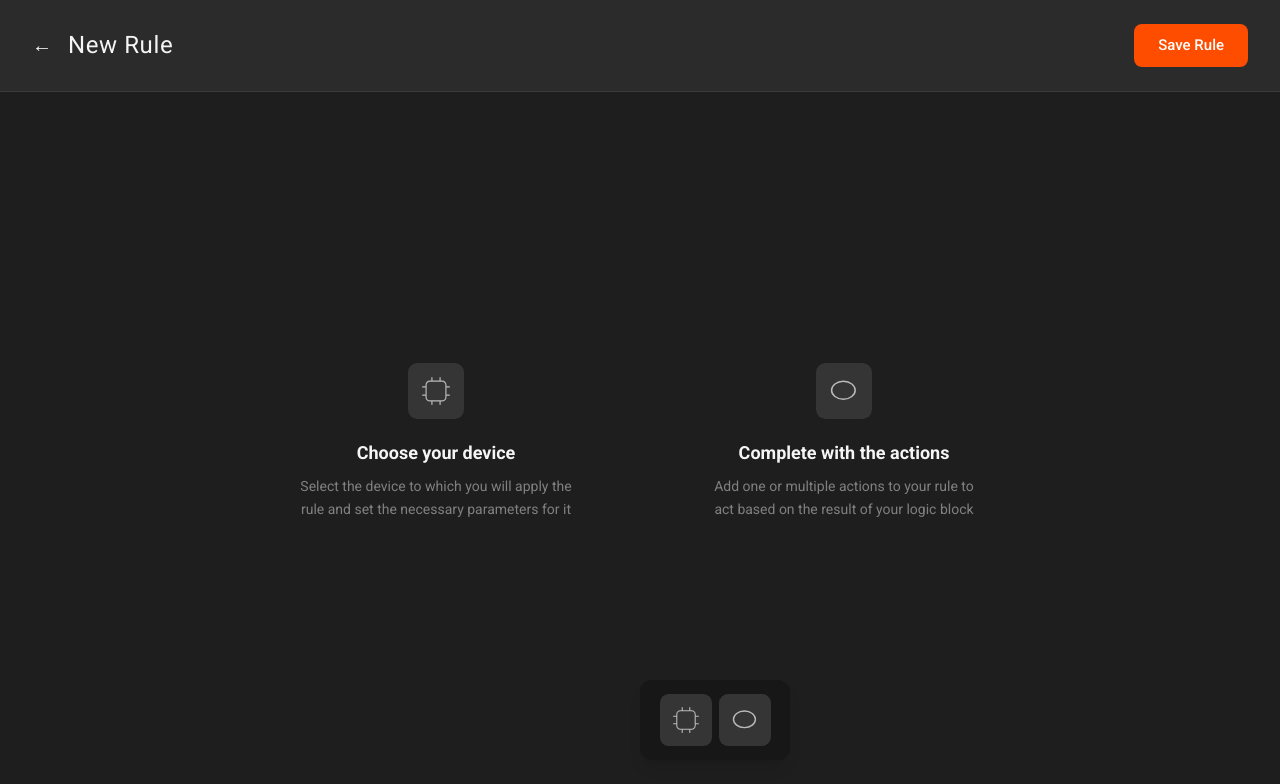
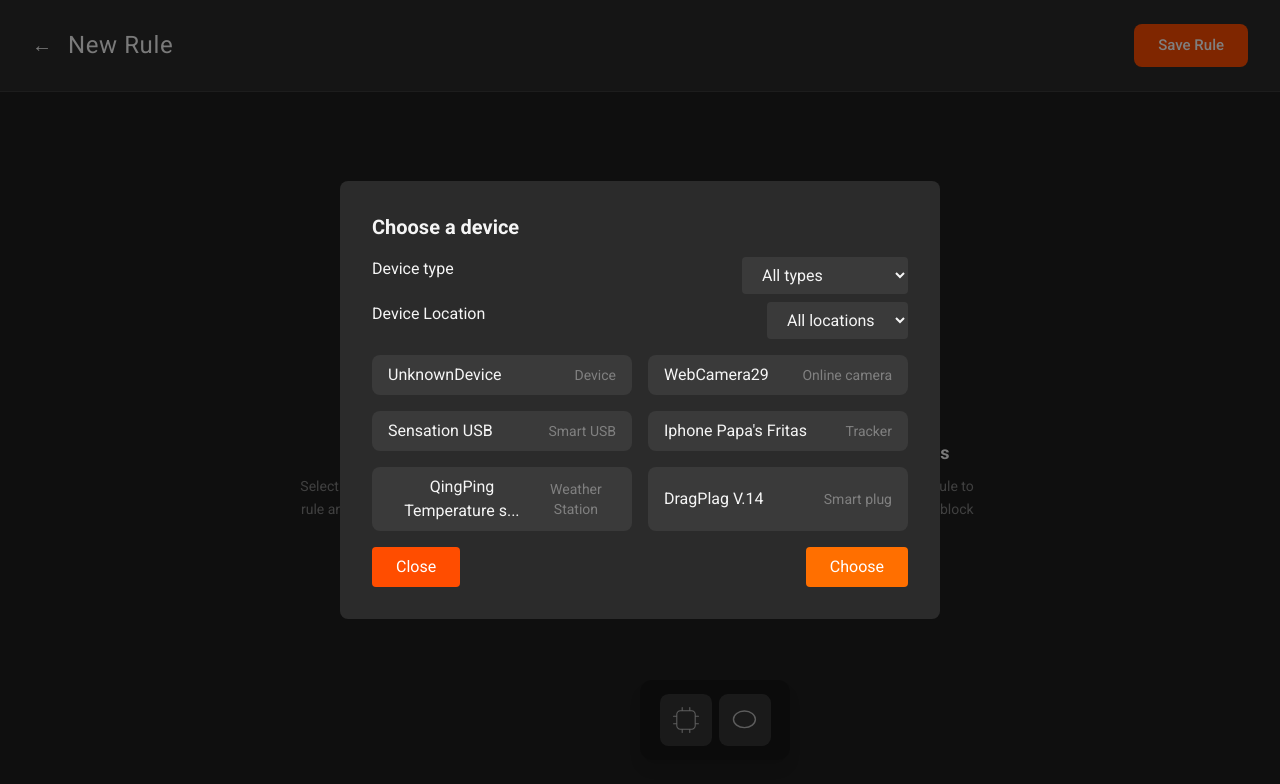
Before and after one commit to AikenOZ/hakaton_turbo, a React (Vite) app in the folder hakaton_turbo/: page /add-rule in a window 1280 px wide. Both pictures are taken after a click on the element 685 px from the left and 719 px from the top of the page. Shown: the top 784 px of the page. Built offline with nearby package versions, Linux system fonts and the light colour scheme.

Commit message:
ModalWindowDevice

```diff
--- /dev/null
+++ b/hakaton_turbo/src/pages/DashBoard/ActionModal.jsx
@@ -0,0 +1,23 @@
+import React from 'react';
+
+const ActionModal = ({ isOpen, onClose }) => {
+    if (!isOpen) return null;
+
+    return (
+        <div className="modal-overlay" onClick={onClose}>
+            <div
+                className="modal-container"
+                onClick={(e) => e.stopPropagation()} // Остановка всплытия клика
+            >
+                <h3 className="modal-title">Complete Actions</h3>
+                <p className="modal-subtitle">Add actions for your rule.</p>
+                {/* Добавьте контент для действий */}
+                <button className="btn-close" onClick={onClose}>
+                    Close
+                </button>
+            </div>
+        </div>
+    );
+};
+
+export default ActionModal;
--- a/hakaton_turbo/src/pages/add_rule.jsx
+++ b/hakaton_turbo/src/pages/add_rule.jsx
@@ -1,13 +1,132 @@
-// AddRule.jsx
-import React from 'react';
+import React, { useState } from 'react';
 import { useNavigate } from 'react-router-dom';
 import { motion } from 'framer-motion';
 
 import deviceNotif from '@/assets/Device Notif.svg';
 import actionButton from '@/assets/actionbutton.svg';
 
+// Модальное окно для выбора устройства
+const DeviceModal = ({ isOpen, onClose }) => {
+  if (!isOpen) return null;
+
+  const devices = [
+    { name: 'UnknownDevice', type: 'Device' },
+    { name: 'WebCamera29', type: 'Online camera' },
+    { name: 'Sensation USB', type: 'Smart USB' },
+    { name: 'Iphone Papa\'s Fritas', type: 'Tracker' },
+    { name: 'QingPing Temperature s...', type: 'Weather Station' },
+    { name: 'DragPlag V.14', type: 'Smart plug' },
+  ];
+
+  const [selectedDevice, setSelectedDevice] = useState(null);
+  const [deviceType, setDeviceType] = useState('All types');
+  const [deviceLocation, setDeviceLocation] = useState('All locations');
+
+  const handleDeviceSelect = (device) => {
+    setSelectedDevice(device);
+  };
+
+  return (
+    <div className="fixed inset-0 bg-black bg-opacity-50 flex justify-center items-center z-50">
+      <div className="bg-[#2B2B2B] p-8 rounded-lg w-[600px]">
+        <h3 className="text-[#F5F5F5] text-xl font-semibold mb-4">Choose a device</h3>
+
+        <div className="mb-4">
+          <div className="flex justify-between mb-2">
+            <label className="text-[#F5F5F5]">Device type</label>
+            <select
+              className="bg-[#3A3A3A] text-[#F5F5F5] px-4 py-2 rounded"
+              value={deviceType}
+              onChange={(e) => setDeviceType(e.target.value)}
+            >
+              <option>All types</option>
+              <option>Device</option>
+              <option>Online camera</option>
+              <option>Smart USB</option>
+              <option>Tracker</option>
+              <option>Weather Station</option>
+              <option>Smart plug</option>
+            </select>
+          </div>
+          <div className="flex justify-between">
+            <label className="text-[#F5F5F5]">Device Location</label>
+            <select
+              className="bg-[#3A3A3A] text-[#F5F5F5] px-4 py-2 rounded"
+              value={deviceLocation}
+              onChange={(e) => setDeviceLocation(e.target.value)}
+            >
+              <option>All locations</option>
+              <option>Living Room</option>
+              <option>Office</option>
+              <option>Kitchen</option>
+            </select>
+          </div>
+        </div>
+
+        <div className="grid grid-cols-2 gap-4 mb-4">
+          {devices
+            .filter((device) =>
+              deviceType === 'All types' || device.type === deviceType
+            )
+            .map((device) => (
+              <button
+                key={device.name}
+                onClick={() => handleDeviceSelect(device)}
+                className={`flex items-center justify-between px-4 py-2 bg-[#3A3A3A] rounded-lg ${selectedDevice === device ? 'border-2 border-orange-500' : ''
+                  }`}
+              >
+                <span className="text-[#F5F5F5]">{device.name}</span>
+                <span className="text-[#808080] text-sm">{device.type}</span>
+              </button>
+            ))}
+        </div>
+
+        <div className="flex justify-between items-center mt-4">
+          <button
+            onClick={onClose}
+            className="bg-[#FF4D00] text-white px-6 py-2 rounded"
+          >
+            Close
+          </button>
+          <button
+            onClick={() => {
+              if (selectedDevice) {
+                alert(`Device ${selectedDevice.name} selected`);
+              }
+            }}
+            className="bg-[#FF6F00] text-white px-6 py-2 rounded"
+          >
+            Choose
+          </button>
+        </div>
+      </div>
+    </div>
+  );
+};
+
+// Модальное окно для добавления действий
+const ActionModal = ({ isOpen, onClose }) => {
+  if (!isOpen) return null;
+
+  return (
+    <div className="fixed inset-0 bg-black bg-opacity-50 flex justify-center items-center z-50">
+      <div className="bg-[#2B2B2B] p-8 rounded-lg w-[600px]">
+        <h3 className="text-[#F5F5F5] text-xl font-semibold mb-4">Complete with the actions</h3>
+        {/* Здесь будет содержимое модалки для добавления действий */}
+        <button onClick={onClose} className="text-white bg-red-500 px-4 py-2 rounded">
+          Close
+        </button>
+      </div>
+    </div>
+  );
+};
+
 function AddRule() {
   const navigate = useNavigate();
+
+  // Состояния для отображения модальных окон
+  const [isDeviceModalOpen, setDeviceModalOpen] = useState(false);
+  const [isActionModalOpen, setActionModalOpen] = useState(false);
 
   // Анимации для страницы
   const pageVariants = {
@@ -64,7 +183,7 @@ function AddRule() {
 
   return (
     <div className="bg-[#1E1E1E] min-h-screen font-sans">
-      {/* Верхняя панель (навбар) без анимации */}
+      {/* Верхняя панель (навбар) */}
       <div className="px-8 py-6 bg-[#2B2B2B] flex justify-between items-center border-b border-[#3A3A3A]">
         <button onClick={() => navigate('/')} className="flex items-center gap-4">
           <span className="text-[#F5F5F5] text-xl">←</span>
@@ -131,7 +250,7 @@ function AddRule() {
           {/* Левая кнопка Device */}
           <motion.div
             className="flex items-center justify-center w-[60px] h-[60px] cursor-pointer"
-            onClick={() => alert('Device Button clicked')}
+            onClick={() => setDeviceModalOpen(true)}
             whileHover="hover"
             whileTap="tap"
             variants={buttonHoverTapVariants}
@@ -142,7 +261,7 @@ function AddRule() {
           {/* Правая кнопка Action */}
           <motion.div
             className="flex items-center justify-center w-[60px] h-[60px] cursor-pointer"
-            onClick={() => alert('Action Button clicked')}
+            onClick={() => setActionModalOpen(true)}
             whileHover="hover"
             whileTap="tap"
             variants={buttonHoverTapVariants}
@@ -151,6 +270,10 @@ function AddRule() {
           </motion.div>
         </motion.div>
       </motion.div>
+
+      {/* Модальные окна */}
+      <DeviceModal isOpen={isDeviceModalOpen} onClose={() => setDeviceModalOpen(false)} />
+      <ActionModal isOpen={isActionModalOpen} onClose={() => setActionModalOpen(false)} />
     </div>
   );
 }
```
Also changed, not shown: hakaton_turbo/src/pages/DashBoard/DeviceModal.jsx (added).
